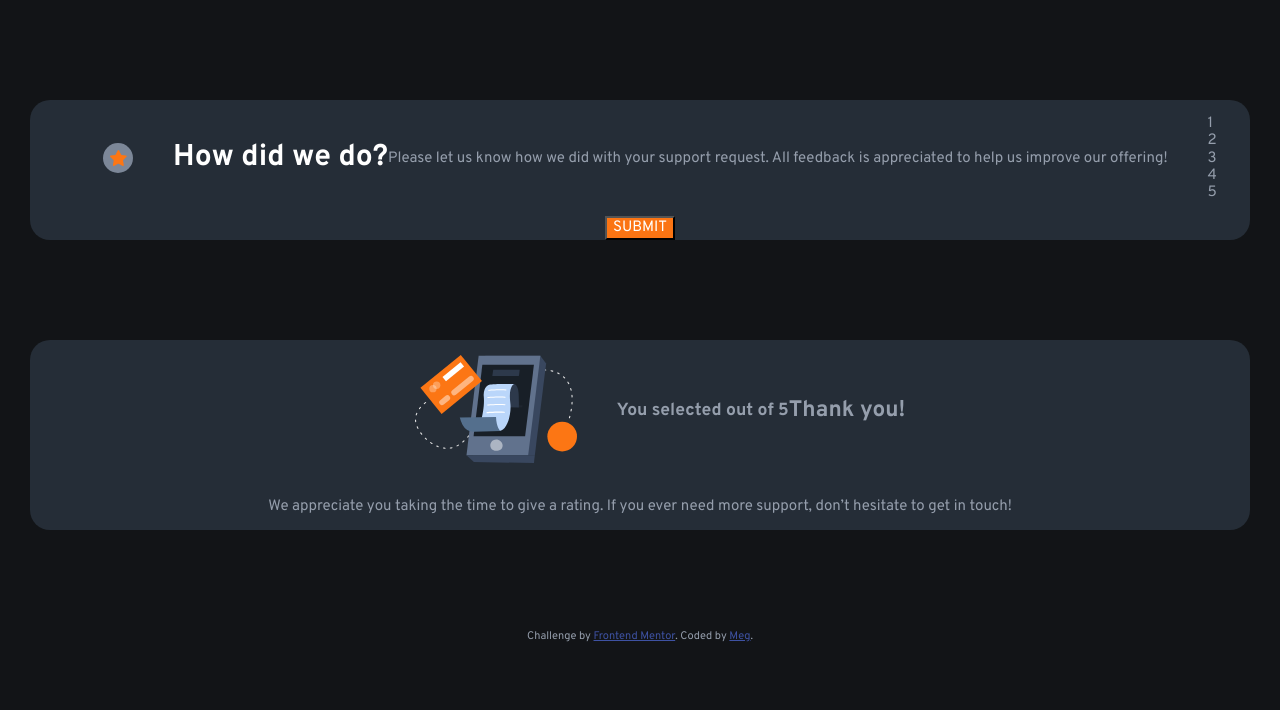
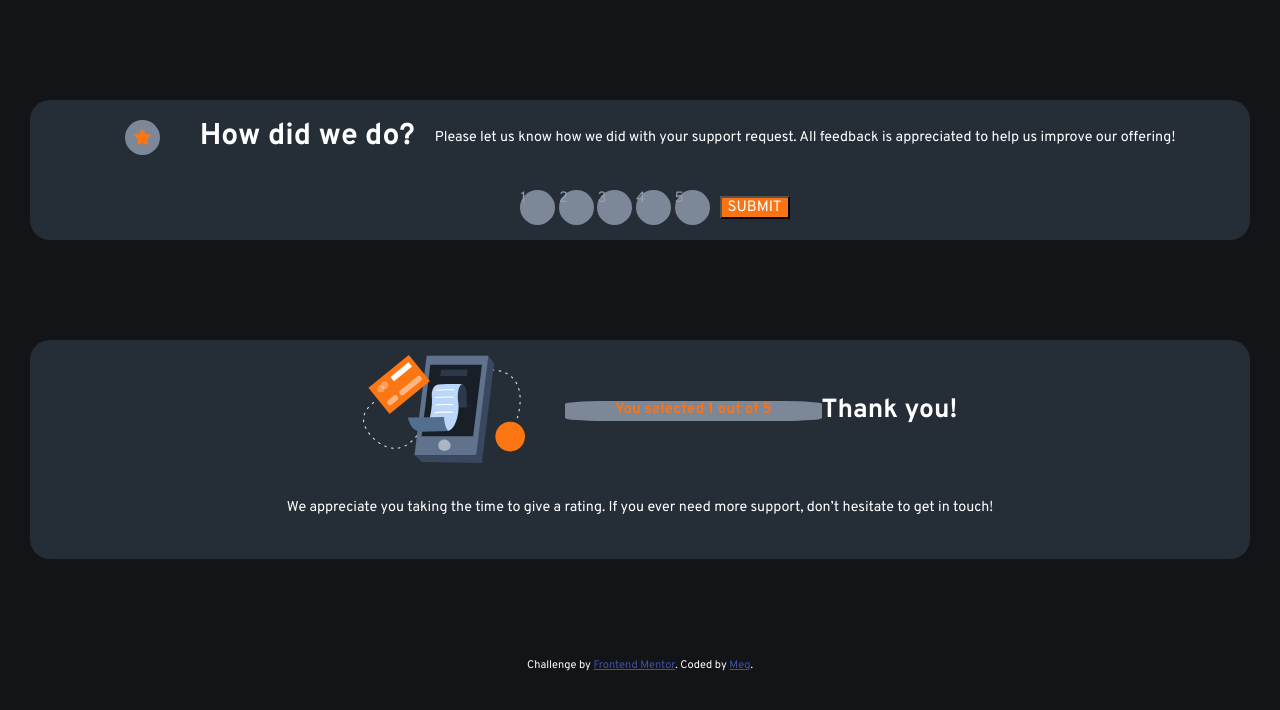
Before and after one commit to mbarnstien/Interactive-Rating-Component, a plain HTML site: page index.html in a window 1280 px wide. Drawn offline with Linux system fonts and the light colour scheme.

Commit message:
More CSS work

```diff
--- a/css/main.css
+++ b/css/main.css
@@ -5,7 +5,7 @@ html {
 body {
     font-family: 'Overpass', sans-serif;
     background-color: hsl(216, 12%, 8%);
-    color: hsl(217, 12%, 63%);
+    color: hsl(0, 0%, 100%);
 }
 
 h1 {
@@ -19,18 +19,28 @@ h1 {
     align-items: center;
     flex-flow: row wrap;
     margin: 100px 30px;
-    background-color: hsl(213, 19%, 18%);
+    background-color:hsl(213, 19%, 18%);
     border-radius: 20px;
 }
-
+/*****Rating Screen*******/
 .star {
     border-radius: 50%;
     background-color: hsl(216, 12%, 54%);
-    width: 30px;
-    height: 30px;
+    width: 35px;
+    height: 35px;
     display: flex;
     justify-content: center;
     align-items: center;
+}
+
+h1 {
+    justify-self: left;
+}
+
+#rating-text {
+    padding: 10px 20px;
+    line-height: 1.5em;
+    font-size: 0.95em;
 }
 
 ul {
@@ -39,6 +49,11 @@ ul {
 
 ul li {
     color: hsl(217, 12%, 63%);
+    background-color: hsl(216, 12%, 54%);
+    border-radius: 50%;
+    width: 35px;
+    height: 35px;
+    display: inline-block;
 }
 
 button {
@@ -46,11 +61,35 @@ button {
     color:hsl(0, 0%, 100%);
     font-family: 'Overpass', sans-serif;
     text-transform: uppercase;
+    margin: 10px;
 }
 
+/*****Thank You Screen*******/
 
 
+h3 {
+    padding: 0px 50px;
+    justify-self: center;
+    color: hsl(25, 97%, 53%);
+    font-size: 1em;
+    border-radius: 15%;
+    background-color: hsl(216, 12%, 54%);
+    height: 20px;
+    width: auto;
+}
 
+h2 {
+    text-align: center;
+    font-size: 1.75em;
+}
+
+#ty-text {
+    padding: 0px 20px;
+    line-height: 1.5em;
+    font-size: 0.95em;
+    text-align: center;
+    margin-bottom: 40px;
+}
 
 
 
--- a/index.html
+++ b/index.html
@@ -21,7 +21,7 @@
       <img src="images/icon-star.svg" alt="star" />
     </figure>
     <h1>How did we do?</h1>
-    <p>Please let us know how we did with your support request. All feedback is appreciated
+    <p id="rating-text">Please let us know how we did with your support request. All feedback is appreciated
     to help us improve our offering!</p>
     <ul>
       <li>1</li>
@@ -39,11 +39,11 @@
     <figure class="phone">
       <img src="images/illustration-thank-you.svg" alt="Thank you Image" />
     </figure>
-    <h3>You selected <!-- Add rating here --> out of 5</h3>
+    <h3>You selected 1<!-- Add rating here --> out of 5</h3>
 
     <h2>Thank you!</h2>
 
-    <p>We appreciate you taking the time to give a rating. If you ever need more support,
+    <p id="ty-text">We appreciate you taking the time to give a rating. If you ever need more support,
     don’t hesitate to get in touch!</p>
   </div>
   <!-- Thank you state end -->
```
